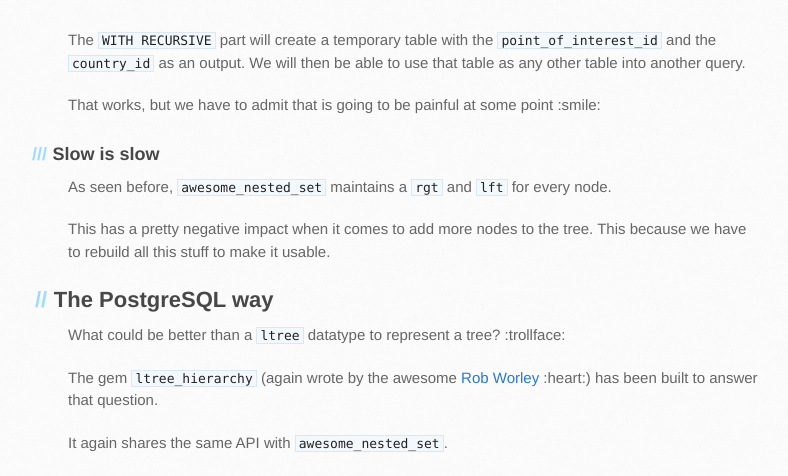
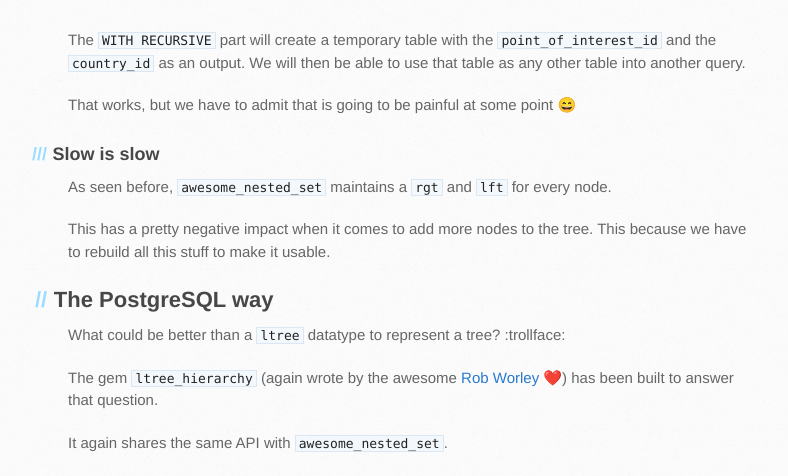
Before and after one commit to cfabianski/cfabianski.github.io, a Jekyll site: the page built from index.html, in a window 1280 px wide and 900 px high, scrolled down 2129 px. Shown: the part 164-640 px from the top of the window, without its empty margins (102-890 px from the left). Built offline with Jekyll 4.4.1, drawn with Linux system fonts in a browser that asks for light colours; emoji names are drawn with the system emoji font; some of the changed lines change nothing that is shown; some of the changed text lies outside the part shown.

Commit message:
Add emoji

```diff
--- a/_config.yml
+++ b/_config.yml
@@ -9,3 +9,7 @@ url: "http://cfabianski.github.io"
 # Build settings
 markdown: kramdown
 permalink: pretty
+
+# Gems
+gems:
+  - jemoji
```
